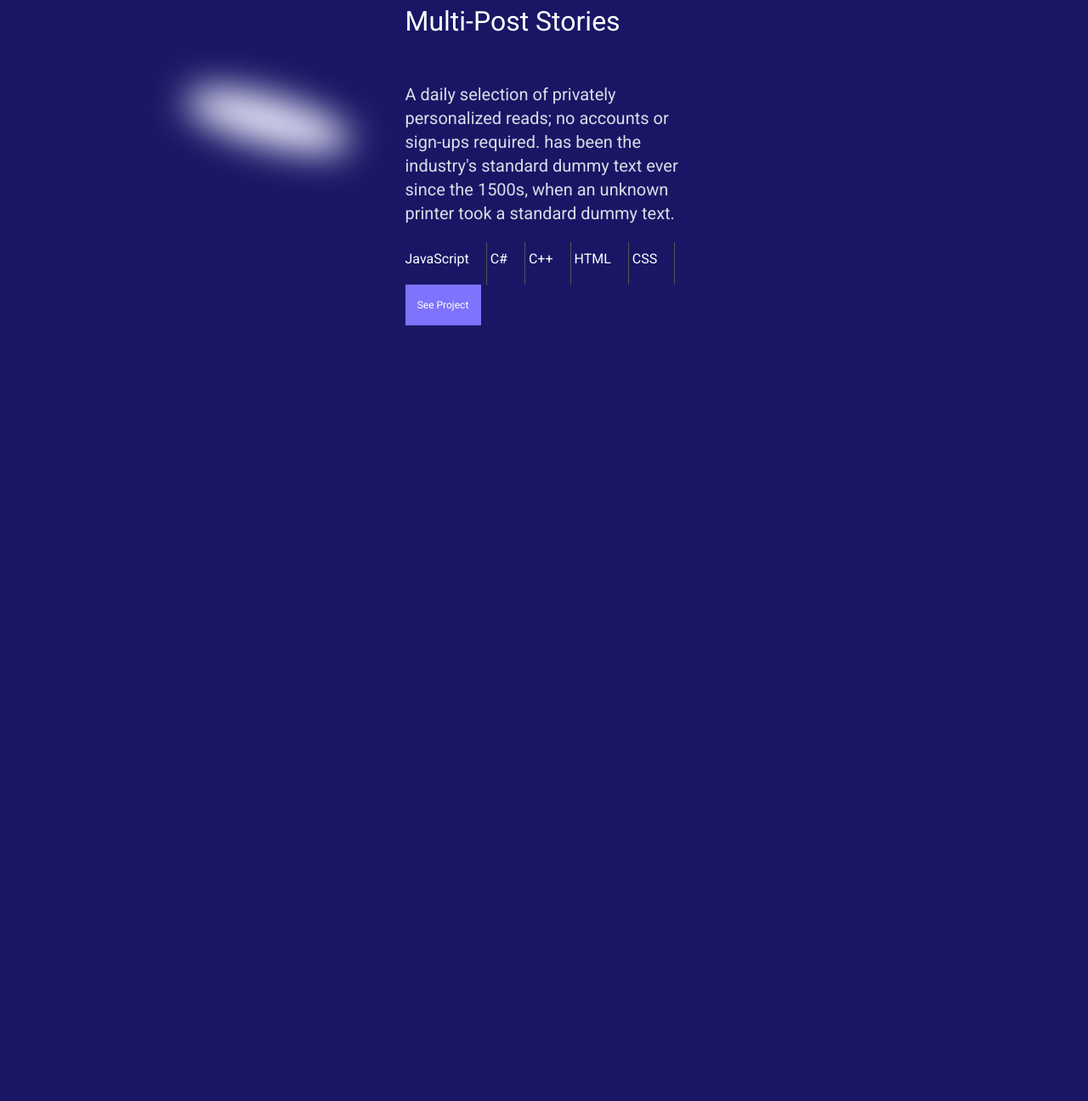
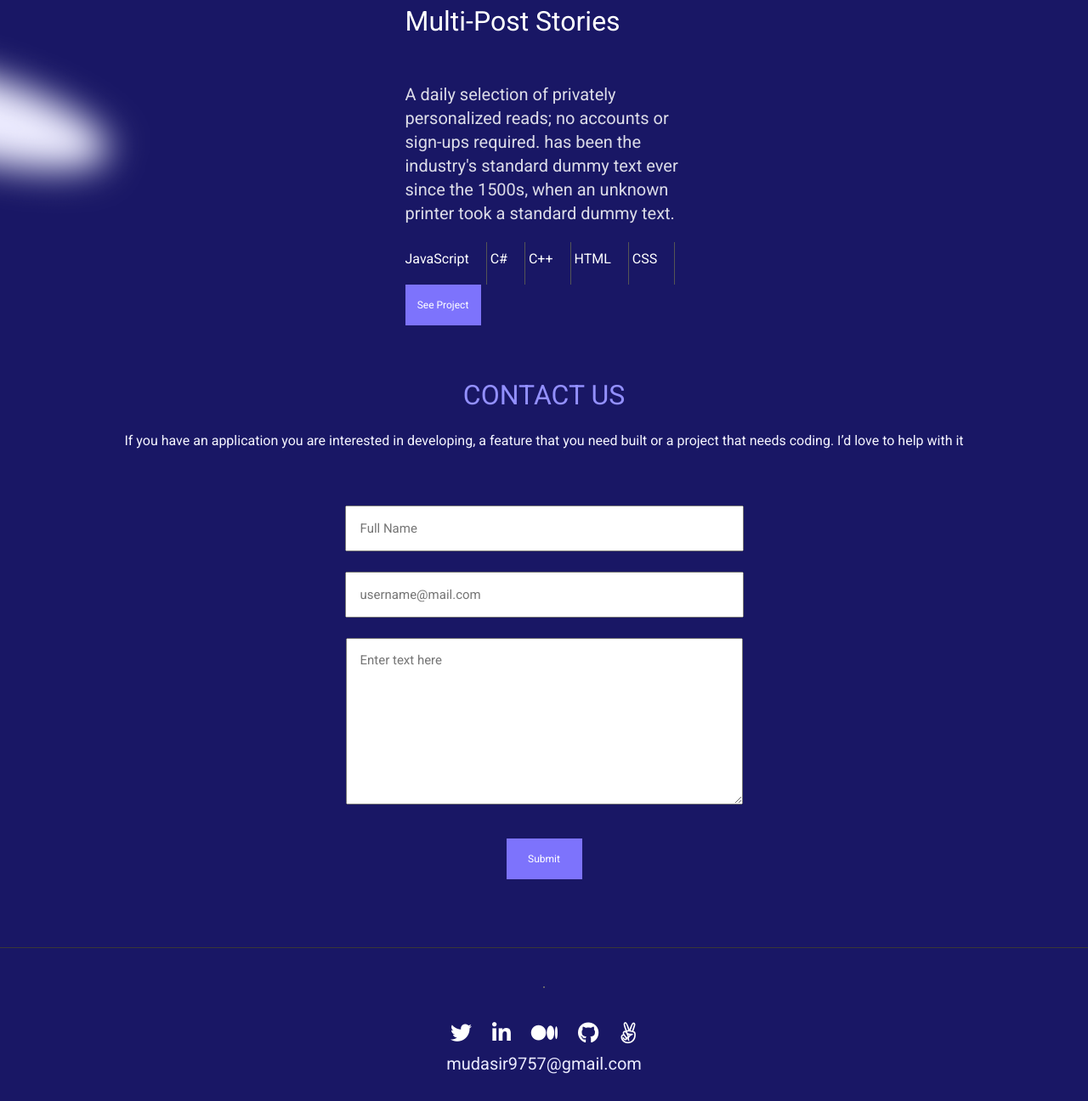
Before and after one commit to MudasirSherwani/Portfolio-by-mudasir-27-June-22, a website: page index.html in a window 1280 px wide. Shown: the part 3658-4954 px from the top of the page at 85% size. Before the commit the page ends 4061 px from the top, so only its background shows below. Drawn offline with Linux system fonts and the light colour scheme.

Commit message:
contact form initiated with footer area.

```diff
--- a/index.html
+++ b/index.html
@@ -194,6 +194,40 @@
             </div>
           </div>
       </section>
+      <section class="contact-form " id="contact">
+        <div>
+          <h2>CONTACT US</h2>
+          <p>
+            If you have an application you are interested in developing,
+            a feature that you need built or a project that needs coding.
+            I’d love to help with it
+          </p>
+        </div>
+        <form action="https://formspree.io/f/mgedjrgp" method="post" class="flex contact-form" >
+          <input type="text" name="full-name" id="full-name" pattern="[a-zA-Z'-'\s]*" class="input-cls"
+            placeholder="Full Name" maxlength="30" required />
+          <input type="email" name="email" id="email" class="input-cls"
+            placeholder="username@mail.com" pattern="[A-Za-z0-9._%+-]+@[A-Za-z0-9.-]+\.[A-Za-z]{1,63}$" required />
+          <textarea class="input-cls" name="message" id="message" cols="48" rows="9"
+            maxlength="500" placeholder="Enter text here" required ></textarea>
+          <input type="submit" class="btn btn-primary submit-btn" value="Submit" />
+        </form>
+      </section>
+      <footer class="footer">
+      <hr class="horizontal"/>
+          <div class="icon">
+            <ul class="icon-list">
+              <li><a href='#' ><i class='fab fa-twitter' ></i></a></li>
+              <li><a href='#' ><i class='fab fa-linkedin-in' ></i></a></li>
+              <li><a href='#' ><i class='fab fa-medium' ></i></a></li>
+              <li><a href='#' ><i class='fab fa-github' ></i></a></li>
+              <li><a href='#' ><i class='fab fa-angellist' ></i></a></li>
+            </ul>
+            </div>
+            <div class="footer-email">
+              <a href="#" class="text-hover">mudasir9757@gmail.com</a>
+            </div>
+        </footer>
     </div>
 </body>
 </html>
--- a/styles.css
+++ b/styles.css
@@ -108,10 +108,9 @@
     width: 160px;
     height: 160px;
     border-radius: 50%;
-    left: -96px;
-    top: 50px;
     background: #edecff;
     filter: blur(20px);
+    left: -106px;
   }
 
   .Knowledge {
@@ -290,10 +289,10 @@
 
   .proj-4 .shining-star {
     position: absolute;
-    width: 55.29px;
-    height: 200.04px;
-    left: 288px;
-    top: 3700px;
+    width: 101.29px;
+    height: 377.04px;
+    right: -100px;
+    top: 3600px;
     background: #edecff;
     filter: blur(21px);
     transform: matrix(-0.26, 0.97, 0.97, 0.26, 0, 0);
@@ -315,4 +314,86 @@
   .btn:disabled {
     background-color: #2a2b33;
   }
+
+  .contact-form .flex-container-column,
+  .flex .flex-container-column,
+  .footer {
+    display: flex;
+    flex-direction: column;
+    align-items: center;
+  }
+
+  .contact-form {
+    margin-top: 75px;
+  }
+
+  .contact-form {
+    display: flex;
+    flex-direction: column;
+    align-items: center;
+    margin-top: 40px;
+    gap: 24px;
+  }
+
+  .footer {
+    display: flex;
+    flex-direction: column;
+    align-items: center;
+    border-top: 1px solid #3a3837;
+    align-items: center;
+    padding-top: 15px;
+    margin-bottom: 30px;
+  }
+
+  .contact-form div h2 {
+    margin-bottom: 20px;
+    font-size: 32px;
+    line-height: 44px;
+    color: #9390ff;
+    font-weight: 500;
+    font-family: 'Roboto', sans-serif;
+    text-align: center;
+  }
+
+  .contact-form div p {
+    font-size: 16px;
+    line-height: 24px;
+    color: #f5f5ff;
+    font-family: 'Roboto', sans-serif;
+    text-align: center;
+    font-weight: 400;
+  }
+
+  .input-cls {
+    width: 100%;
+    padding: 16px;
+    color: #191765;
+    font-size: 15px;
+    font-family: 'Roboto', sans-serif;
+  }
+
+  .input-cls > textarea {
+    height: auto;
+  }
+
+  .submit-btn {
+    margin-top: 16px;
+    margin-bottom: 80px;
+    font-family: 'Roboto', sans-serif;
+  }
+
+  footer .text-hover:hover {
+    text-decoration: 2px underline var(--primary-heading-color);
+  }
+
+  .footer-email > a {
+    font-family: 'Roboto', sans-serif;
+    font-style: normal;
+    font-weight: 400;
+    font-size: 20px;
+    line-height: 28px;
+    text-align: center;
+    color: #ebebff;
+    text-decoration: none;
+  }
 }
```
Also changed, not shown: images/Portfolio_SS_1234.PNG (added), 1 other file.
